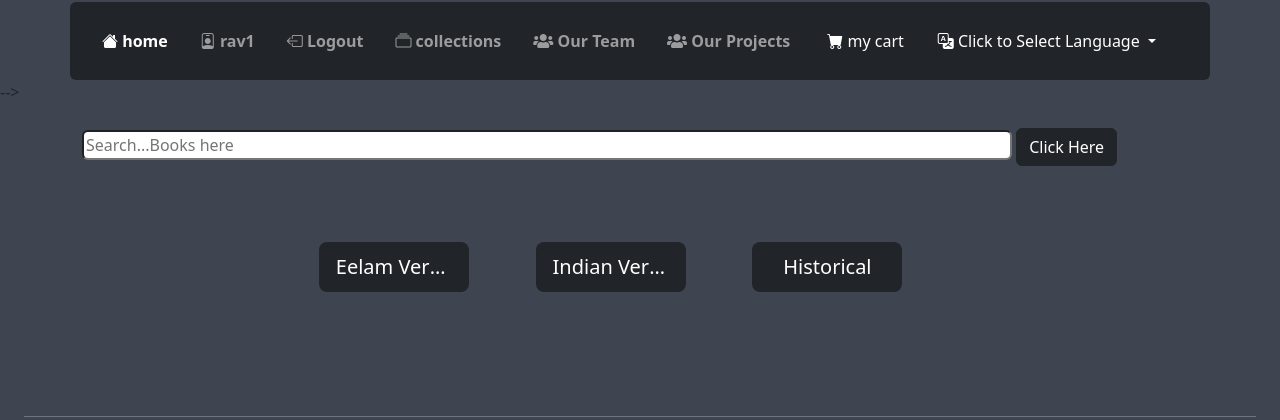
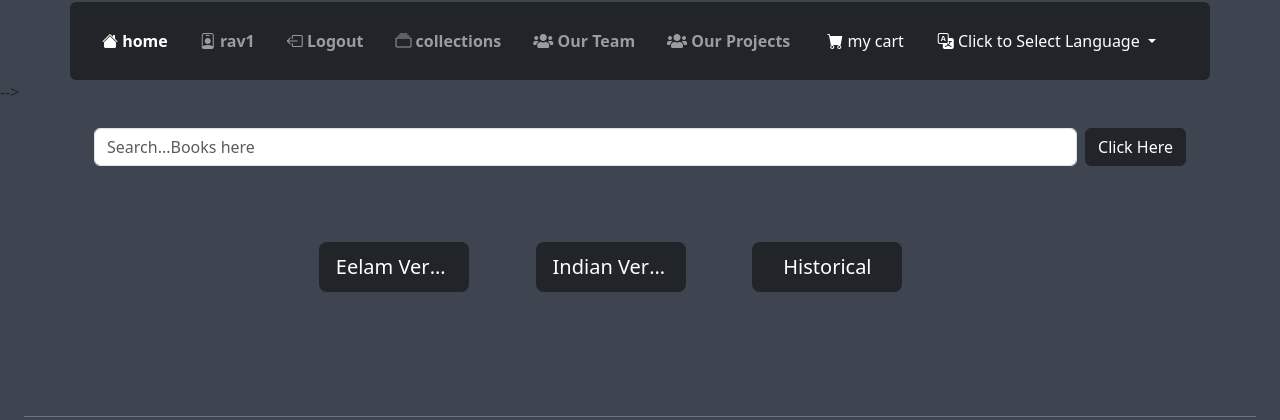
Before and after one commit to haraldboos/tamilelibtrans, a Django app: page /en/coll in a window 1280 px wide. Shown: the part 855-1275 px from the top of the page. Run offline with Django 4.2, Linux system fonts and the light colour scheme; a user stored in the database is signed in; data comes from the database, SQL or seed files in the repository; some web fonts are replaced.

Commit message:
ok is kadurai

```diff
--- a/taelibmodeltrans/taelimodel/models.py
+++ b/taelibmodeltrans/taelimodel/models.py
@@ -68,6 +68,7 @@ class books(models.Model):
     bookpageno =models.IntegerField(null=True,verbose_name="Enter book page")
     bookprize=models.IntegerField(default=None,verbose_name="Enter the prize of the book")
     bookno =models.IntegerField(editable=False,null=False,default=None,verbose_name="book no auto created")
+    paid=models.BooleanField(default=True,verbose_name="book paid")
 
     def save(self, *args, **kwargs):
 
@@ -135,7 +136,7 @@ class Language(models.Model):
     booklang = models.CharField(null=False,choices=Language_choices,blank=False,default=None,max_length=8,verbose_name="File Language")
     bookpdf = models.FileField(upload_to=uploadbook,null=False,blank=False,verbose_name="Book selected Language")
     gdbookid =models.CharField(max_length=255,blank=True,verbose_name="the id for every file from google drive")
-    paid=models.BooleanField(default=False,verbose_name="Paid Book or")
+    # paid=models.BooleanField(default=False,verbose_name="Paid Book or")
     def uploadtogoogle(self):
         print(self.bookpdf)
         tamilpucredintial=service_account.Credentials.from_service_account_file('taelimodel/tamilpubliclib.json')
--- a/taelibmodeltrans/taelimodel/templates/elibt/cprodect.html
+++ b/taelibmodeltrans/taelimodel/templates/elibt/cprodect.html
@@ -32,7 +32,8 @@
             <div class="card-title">{{ fk.booknameen}}</div>
 
             <div class="card-text">
-               {% trans 'Page no' %}: {{fk.bookpageno}}<br>{% trans 'Prize' %} :{{fk.bookprize}}
+
+               {% trans 'Page no' %}: {{fk.bookpageno}}<br>{% if  fk.paid %}{% trans 'Prize' %} :{{fk.bookprize}}{% else %}Free Book{% endif %}
             </div>
 
             </div>
--- a/taelibmodeltrans/taelimodel/templates/elibt/fk/inc/books.html
+++ b/taelibmodeltrans/taelimodel/templates/elibt/fk/inc/books.html
@@ -15,7 +15,7 @@
 
                 <div class="card-title">{{ fk.bookname }}</div>
                 <div class="card-text">
-                   page no: {{fk.bookpageno}}<br>prize :{{fk.bookprize}}
+                   page no: {{fk.bookpageno}}<br>{% if not fk.paid %}Free Book{% else %}prize :{{fk.bookprize}}{% endif %}
                 </div>
 
             </div>
--- a/taelibmodeltrans/taelimodel/templates/elibt/fk/inc/message.html
+++ b/taelibmodeltrans/taelimodel/templates/elibt/fk/inc/message.html
@@ -1,6 +1,10 @@
-{% for msg in messages %}
-<div class="alert alert-info alert-dismissible fade show" role="alert">
-    {{msg}}
-    <button type="button" class="btn-close" data-bs-dismiss="alert" aria-label="Close"></button>
-</div>
+{% if messages %}
+{% for message in messages %}
+    {% if forloop.last %}
+    <div class="alert alert-info alert-dismissible my-3 fade show container" role="alert">
+        {{ message }}
+        <button type="button" class="btn-close" data-bs-dismiss="alert" aria-label="Close"></button>
+    </div>
+    {% endif %}
 {% endfor %}
+{% endif %}
--- a/taelibmodeltrans/taelimodel/templates/elibt/fk/inc/search.html
+++ b/taelibmodeltrans/taelimodel/templates/elibt/fk/inc/search.html
@@ -3,11 +3,11 @@
 {% block content %}
 <section>
     <div class="container  my-4">
-        <div class="row  ">
-            <form method="post" class="form-inline" action="{% url 'bsearch' %}">
+        <div class=" container">
+            <form method="post" class="form-inline d-flex gap-2 mx-auto" action="{% url 'bsearch' %}">
                 {% csrf_token %}
                 <!-- <div class=""> -->
-                    <input type="text"name="searchc" class="rounded col-lg-10 col-md-9 col-sm-8 ml-4"  placeholder="{% trans 'Search...Books here' %}">
+                    <input aria-label="Search" type="search"name="searchc" class="rounded  form-control "  placeholder="{% trans 'Search...Books here' %}">
 
                 <!-- </div> -->
                 <button type="submit" class="  btn btn-dark col-auto ">{% trans 'Click Here' %}</button>
--- a/taelibmodeltrans/taelimodel/templates/elibt/fk/user/mu.html
+++ b/taelibmodeltrans/taelimodel/templates/elibt/fk/user/mu.html
@@ -7,7 +7,8 @@
     <!-- <h3 class=" text-center text-dark">Welcome {{request.user}}</h3> -->
 </div>
     {% if books %}
-<section class="bg-light py-3 my-5">
+<section class=" py-3 my-5">
+     <h1 class="mx-auto text-center my-3 text-white">My Collections</h1>
     <div class="container-fluid bg-dark rounded">
 
     <div class="row row-cols-5 row-md-cols-3 row-sm-cols-2 justify-content-center">
--- a/taelibmodeltrans/taelimodel/templates/elibt/prodins.html
+++ b/taelibmodeltrans/taelimodel/templates/elibt/prodins.html
@@ -34,7 +34,7 @@
                                         <div class="card-body">
                                         <h3 class="text-success fw-bold">Product Name: <div id="bkname">{{ book.bookname }}</div></h3>
                                         <h4><p class="card-text fw-normal"><strong>Description:</strong> <pre><span class="text-start text-wrap word-break fs-6 lh-sm">{{ book.bookdiscrib }}</span></pre></p></h4>
-                                        <h5 class="my-2 "><strong>Price USD $<div id="price">{{book.bookprize}}</div> <strong></h5>
+                                        <h5 class="my-2 "><strong>{% if not book.paid %} This is free Book in All language {% else %}Price USD $<div id="price">{{book.bookprize}}</div>{% endif %} <strong></h5>
                                         <select class="form-select" aria-label="Default select example" id="selelang">
                                                         <option selected>See avilabel language and select it</option>
                                                         {% for i in booklang%}
@@ -42,7 +42,7 @@
                                                         {% endfor %}
 
                                         </select>
-                                        <button class="btn btn-primary" id="adcart"><i class="fa fa-cart"></i>Add to cart</button>
+                                        <button class="btn btn-primary my-2" id="adcart"><i class="fa fa-cart"></i>{% if not book.paid %} book is totaly free add to {% else %}Add to cart {% endif %}</button>
                                         </div>
                                         </div>
                         <!-- </div> -->
--- a/taelibmodeltrans/taelimodel/templates/elibt/projectview.html
+++ b/taelibmodeltrans/taelimodel/templates/elibt/projectview.html
@@ -12,7 +12,7 @@
 <h1>{{path}}</h1> -->
 {% for x in pddf %}
 <div class="container justify-content-center">
-<center><h1 class="mt-2 text-white">{{ x.name }}</h1>
+<center><h1 class="my-2 text-white ">{{ x.name }}</h1>
 </center>
     <iframe src="{% static x.file %}" type="application/pdf" width="100%" height="1000px"></iframe>
     <!-- <iframe src="{{ x.file.url }}" type="application/pdf" width="100%" height="1000px"></iframe> -->
--- a/taelibmodeltrans/taelimodel/views.py
+++ b/taelibmodeltrans/taelimodel/views.py
@@ -1,6 +1,7 @@
 from django.shortcuts import render
 
 # Create your views here.
+from django.db.models import Q
 
 import json
 from django.shortcuts import render,redirect
@@ -90,8 +91,9 @@ def cprodects(request,name):
 
 def uacunt(request):
     if request.user.is_authenticated:
-        if cart.objects.filter(user=request.user,orderstatus=0):
-            upboks= cart.objects.filter(user=request.user,orderstatus=0)
+        # print(cart.objects.filter(user=request.user).filter(Q(orderstatus=True) | Q(bookno__paid=False)).exists())
+        if cart.objects.filter(user=request.user).filter(Q(orderstatus=True) | Q(bookno__paid=False)).exists():
+            upboks= cart.objects.filter(user=request.user).filter(Q(orderstatus=True) | Q(bookno__paid=False))
             print(upboks)
             return render(request,"elibt/fk/user/mu.html", {'books':upboks})
         else:
@@ -191,7 +193,7 @@ def mycart(request):
 
 def pdfviws(request,bookno,booklang):
     if request.user.is_authenticated:
-        if cart.objects.filter(user=request.user,bookno=bookno,booklang=booklang,orderstatus=0).exists():
+        if cart.objects.filter(user=request.user,bookno=bookno,booklang=booklang).filter(Q(orderstatus=True) | Q(bookno__paid=False)).exists():
             print('yes is there')
             book=Language.objects.get(bookno=bookno,booklang=booklang)
             # bk=Language.objects.get(bookno=2,booklang='Tamil')
@@ -204,12 +206,14 @@ def pdfviws(request,bookno,booklang):
 
         else :
             errro='You are restricted to this book'
-            return HttpResponse('<h1>omm</h1>')
+            messages.warning(request,"You are restricted to this book")
+
+            return HttpResponse('<h1>Youe are restricted</h1>')
     else :
 
-            messages.warning(request,"You Must Have to login to view the book")
+             messages.warning(request,"You Must Have to login to view the book")
 
-            return HttpResponse('<h1>omm</h1>')
+             return redirect('/login')
 
 
 def bsearch_view(request):
@@ -274,13 +278,16 @@ def ourproject(request):
     return render(request,'elibt/ourpoject.html',{'times':project,})
 
 def projectv(request,pid):
-    # if request.user.is_authenticated:
+    if request.user.is_authenticated:
         pdff=Projects.objects.filter(prid=pid)
-        print(pdff)
-        for y in pdff:
-            print(y.name)
+        # print(pdff)
+        # for y in pdff:
+        #     print(y.name)
             # for e in y:
             #     print(e)
         if not pdff:
             return render(request, 'elibt/projectview.html', {'error_message': 'The project not uploaded yet.'})
         return render(request,'elibt/projectview.html',{'pddf':pdff,})
+    else:
+       messages.warning(request,"You Must Have to login to view the Projects")
+       return redirect("/login")
```
Also changed, not shown: taelibmodeltrans/taelimodel/templates/elibt/fk/user/acbook.html (+5 -6 lines), taelibmodeltrans/db.sqlite3, taelibmodeltrans/taelimodel/migrations/0005_remove_language_paid_books_paid.py (added), taelibmodeltrans/taelimodel/migrations/0006_alter_books_paid.py (added).
